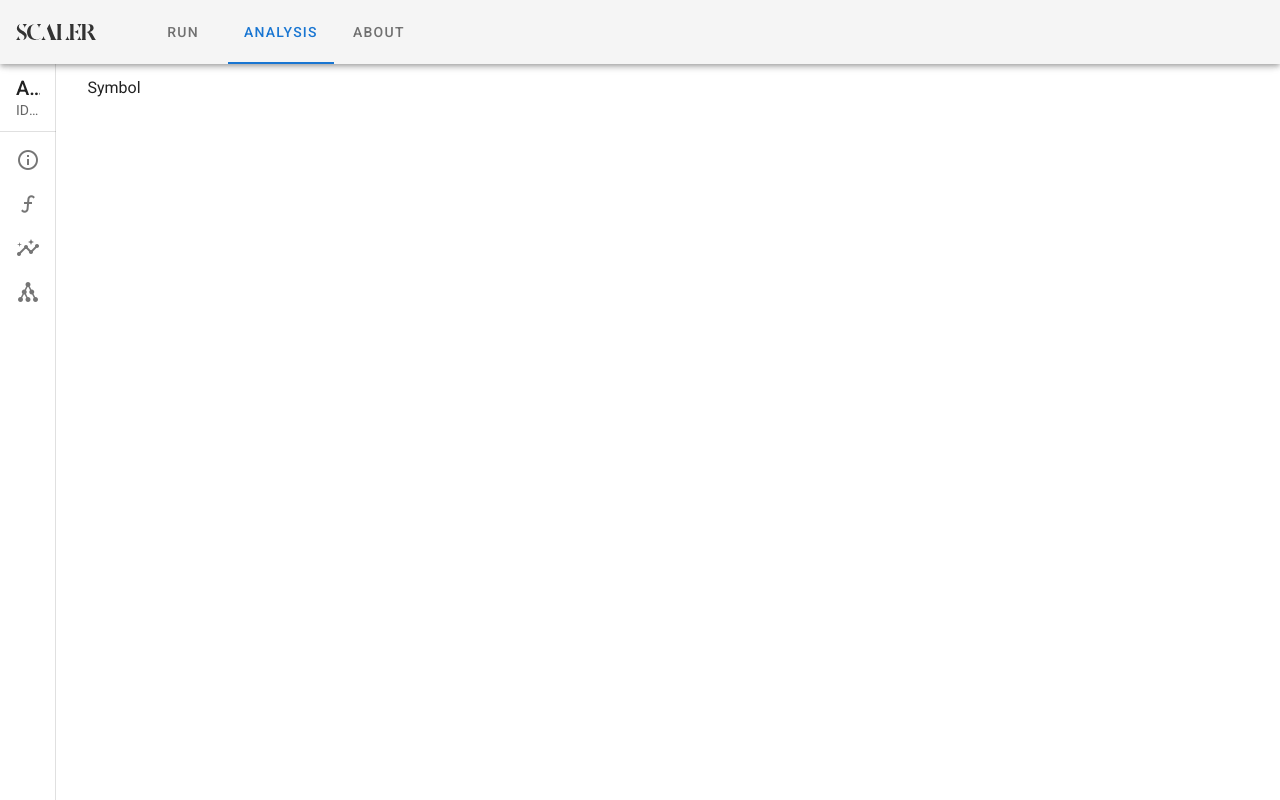
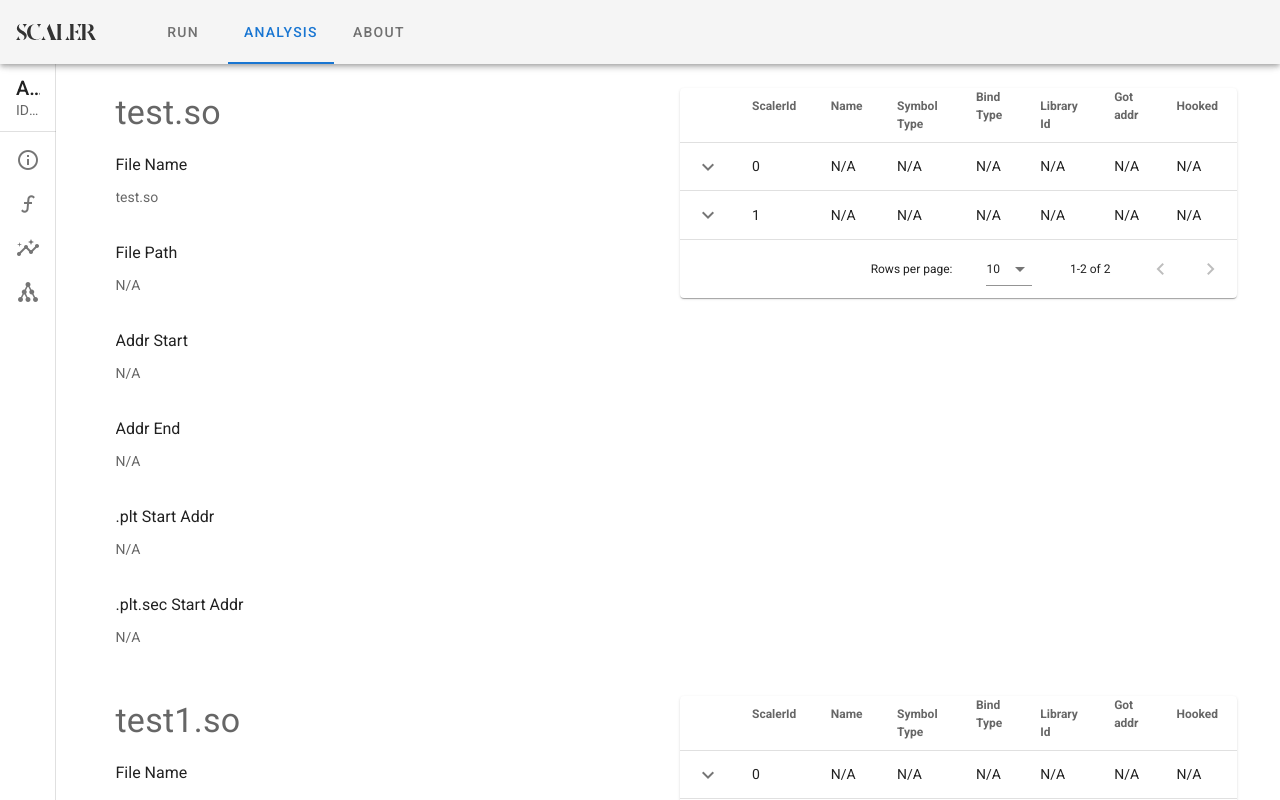
Before and after one commit to UTSASRG/Scaler, a Vue app in the folder Analyzer/webvisualizer/: page /analysis/1/symbol in a window 1280 px wide. Shown: the top 800 px of the page. Built offline with nearby package versions, Linux system fonts and the light colour scheme.

Commit message:
Finish symbol page ui

```diff
--- a/Analyzer/webvisualizer/src/views/Analysis/Components/Symbol.vue
+++ b/Analyzer/webvisualizer/src/views/Analysis/Components/Symbol.vue
@@ -1,7 +1,47 @@
 <template>
-  <div class="home">
-    Symbol
-  </div>
+  <v-container>
+    <v-row v-for="elfItem in elfList" :key="elfItem.elfName">
+      <v-col xl="12">
+        <v-list subheader three-line>
+          <v-subheader class="text-h4">{{ elfItem.elfName }}</v-subheader>
+
+          <v-list-item
+            v-for="elfConfigItem in elfItem.config"
+            :key="elfConfigItem.key"
+          >
+            <v-list-item-content>
+              <v-list-item-title>{{ elfConfigItem.key }}</v-list-item-title>
+              <v-list-item-subtitle>{{
+                elfConfigItem.value
+              }}</v-list-item-subtitle>
+            </v-list-item-content>
+            <v-list-item-action v-if="elfConfigItem.extra">
+              <v-btn
+                icon
+                @click="
+                  showDialog(elfConfigItem.key, elfConfigItem.extra, true)
+                "
+              >
+                <v-icon color="grey lighten-1">mdi-information</v-icon>
+              </v-btn>
+            </v-list-item-action>
+          </v-list-item>
+        </v-list>
+      </v-col>
+      <v-col xl="12">
+        <v-data-table
+          :headers="elfSymInfoHeaders"
+          :items="getELFTableData(elfItem.scalerId)"
+          :single-expand="singleExpand"
+          :expanded.sync="expanded"
+          item-key="scalerId"
+          show-expand
+          class="elevation-1"
+        >
+        </v-data-table>
+      </v-col>
+    </v-row>
+  </v-container>
 </template>
 
 <script>
@@ -13,7 +53,110 @@ export default {
   components: {
     // Welcome,
   },
+  data() {
+    return {
+      expanded: [],
+      singleExpand: false,
+
+      elfSymInfoHeaders: [
+        { text: "ScalerId", value: "scalerId" },
+        { text: "Name", value: "symbolName" },
+        { text: "Symbol Type", value: "symbolType" },
+        { text: "Bind Type", value: "bindType" },
+        { text: "Library Id", value: "libFileId" },
+        { text: "Got addr", value: "gotAddr" },
+        { text: "Hooked", value: "hooked" },
+      ],
+      desserts: [],
+      elfList: [
+        {
+          elfName: "test.so",
+          scalerId: 0,
+          config: [
+            { key: "File Name", value: "test.so" },
+            { key: "File Path", value: "N/A" },
+            { key: "Addr Start", value: "N/A" },
+            { key: "Addr End", value: "N/A" },
+            { key: ".plt Start Addr", value: "N/A" },
+            { key: ".plt.sec Start Addr", value: "N/A" },
+          ],
+        },{
+          elfName: "test1.so",
+          scalerId: 1,
+          config: [
+            { key: "File Name", value: "test1.so" },
+            { key: "File Path", value: "N/A" },
+            { key: "Addr Start", value: "N/A" },
+            { key: "Addr End", value: "N/A" },
+            { key: ".plt Start Addr", value: "N/A" },
+            { key: ".plt.sec Start Addr", value: "N/A" },
+          ],
+        },
+      ],
+      symbolList: [
+        [
+          {
+            scalerId: "0",
+            symbolName: "N/A",
+            symbolType: "N/A",
+            bindType: "N/A",
+            callerFileId: "N/A",
+            symIdInFile: "N/A",
+            libFileId: "N/A",
+            gotAddr: "N/A",
+            hooked: "N/A",
+          },
+          {
+            scalerId: "1",
+            symbolName: "N/A",
+            symbolType: "N/A",
+            bindType: "N/A",
+            callerFileId: "N/A",
+            symIdInFile: "N/A",
+            libFileId: "N/A",
+            gotAddr: "N/A",
+            hooked: "N/A",
+          },
+        ],
+        [
+          {
+            scalerId: "0",
+            symbolName: "N/A",
+            symbolType: "N/A",
+            bindType: "N/A",
+            callerFileId: "N/A",
+            symIdInFile: "N/A",
+            libFileId: "N/A",
+            gotAddr: "N/A",
+            hooked: "N/A",
+          },
+          {
+            scalerId: "1",
+            symbolName: "N/A",
+            symbolType: "N/A",
+            bindType: "N/A",
+            callerFileId: "N/A",
+            symIdInFile: "N/A",
+            libFileId: "N/A",
+            gotAddr: "N/A",
+            hooked: "N/A",
+          },
+        ]
+      ],
+    };
+  },
   prop: {},
   model: {},
+  methods: {
+    showDialog: function (title, content, shouldShow) {
+      this.dialogTitle = title;
+      this.dialogText = content;
+      this.isDialogShown = shouldShow;
+    },
+    getELFTableData: function (elfID) {
+      console.log(this.symbolList[elfID]);
+      return this.symbolList[elfID];
+    },
+  },
 };
 </script>
```
